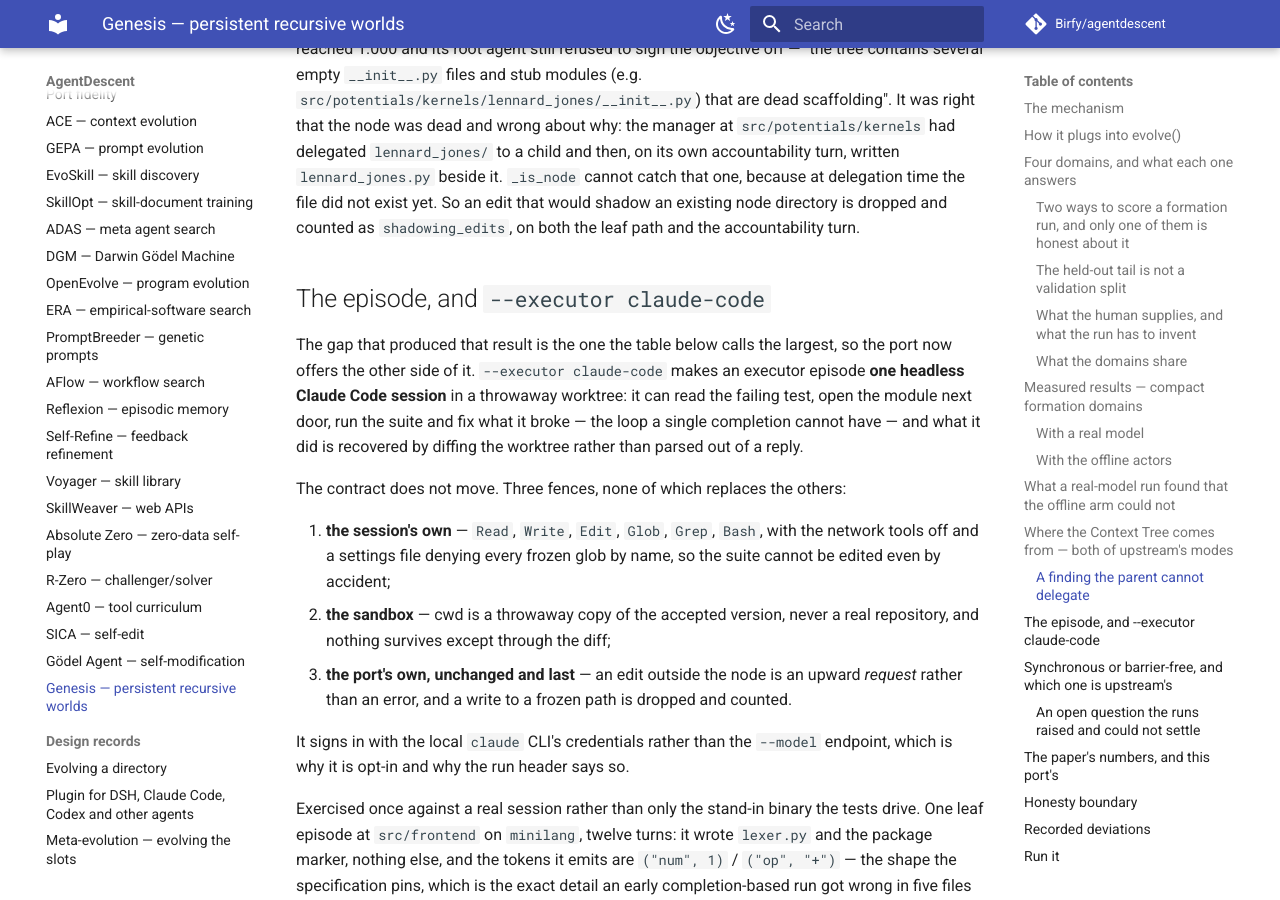
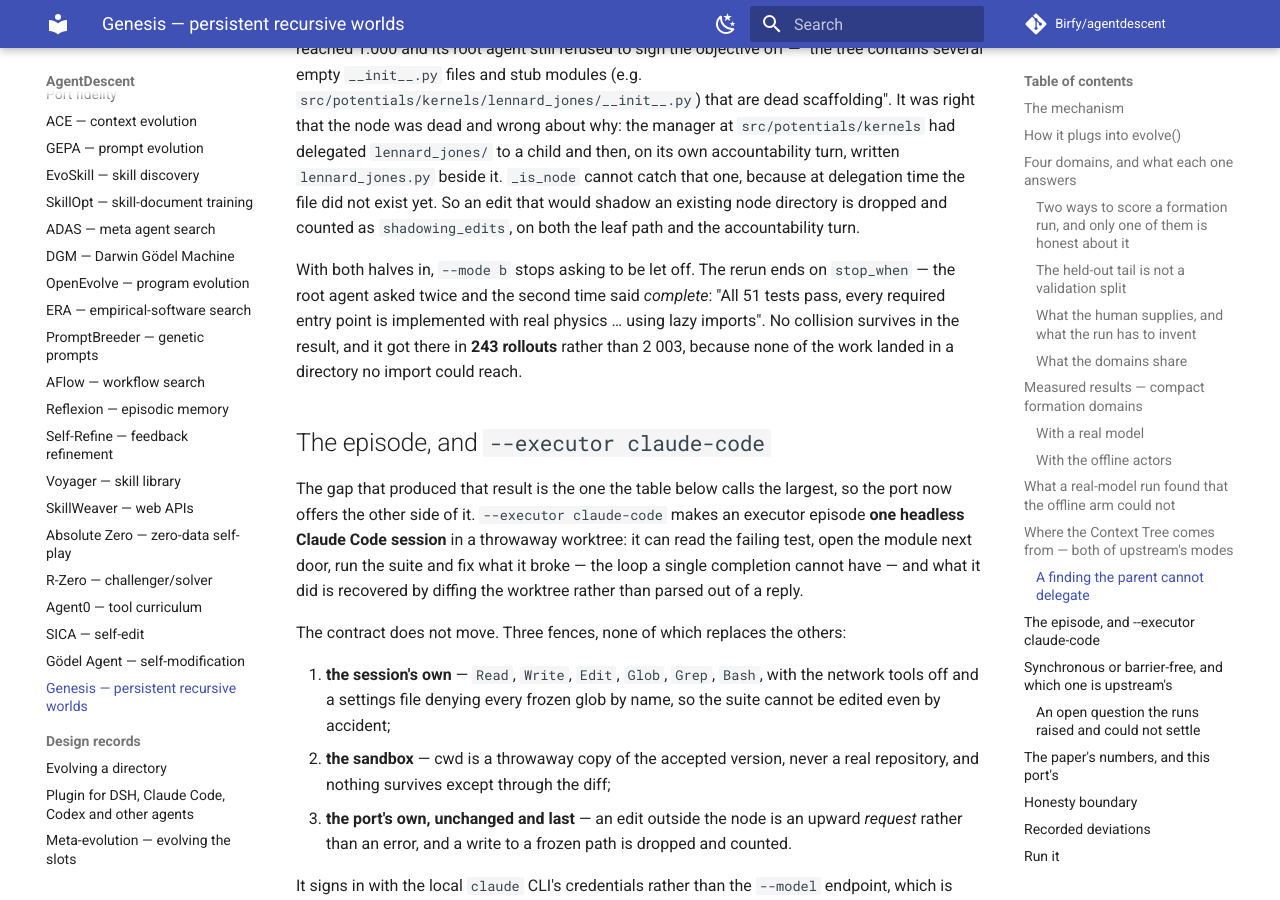
Before and after one commit to Birfy/agentdescent, an MkDocs documentation site: the page built from docs/algo-genesis.md, in a window 1280 px wide and 900 px high, scrolled down 14460 px. Built offline with MkDocs 1.6.1 and Material for MkDocs 9.7.7, drawn with Linux system fonts in a browser that asks for light colours; comment, search, counter and statistics services are not loaded.

Commit message:
Genesis: --mode b now ends on its own root agent's completion
With both halves of the shadowing guard in, the rerun ends on `stop_when`
rather than the round budget: the root agent asked twice and the second time
said complete -- "All 51 tests pass, every required entry point is implemented
with real physics ... using lazy imports". No collision survives in the result,
and it got there in 243 rollouts rather than 2 003, because none of the work
landed in a directory no import could reach.

Verified the same three ways as before: 65 passed with the audit set injected,
67/67 in one interpreter, and a 108-particle 600-step thermostatted run
identical line for line to an independent reference.

Co-Authored-By: Claude Opus 5 <noreply@anthropic.com>
Claude-Session: https://claude.ai/code/session_016CjFJhQ2Wxq9Vr3Fu38KrW

```diff
--- a/docs/algo-genesis.md
+++ b/docs/algo-genesis.md
@@ -623,6 +623,13 @@ one, because at delegation time the file did not exist yet. So an edit that woul
 shadow an existing node directory is dropped and counted as `shadowing_edits`, on both
 the leaf path and the accountability turn.
 
+With both halves in, `--mode b` stops asking to be let off. The rerun ends on
+`stop_when` — the root agent asked twice and the second time said *complete*: "All 51
+tests pass, every required entry point is implemented with real physics … using lazy
+imports". No collision survives in the result, and it got there in **243 rollouts**
+rather than 2 003, because none of the work landed in a directory no import could
+reach.
+
 ## The episode, and `--executor claude-code`
 
 The gap that produced that result is the one the table below calls the largest, so the
```
